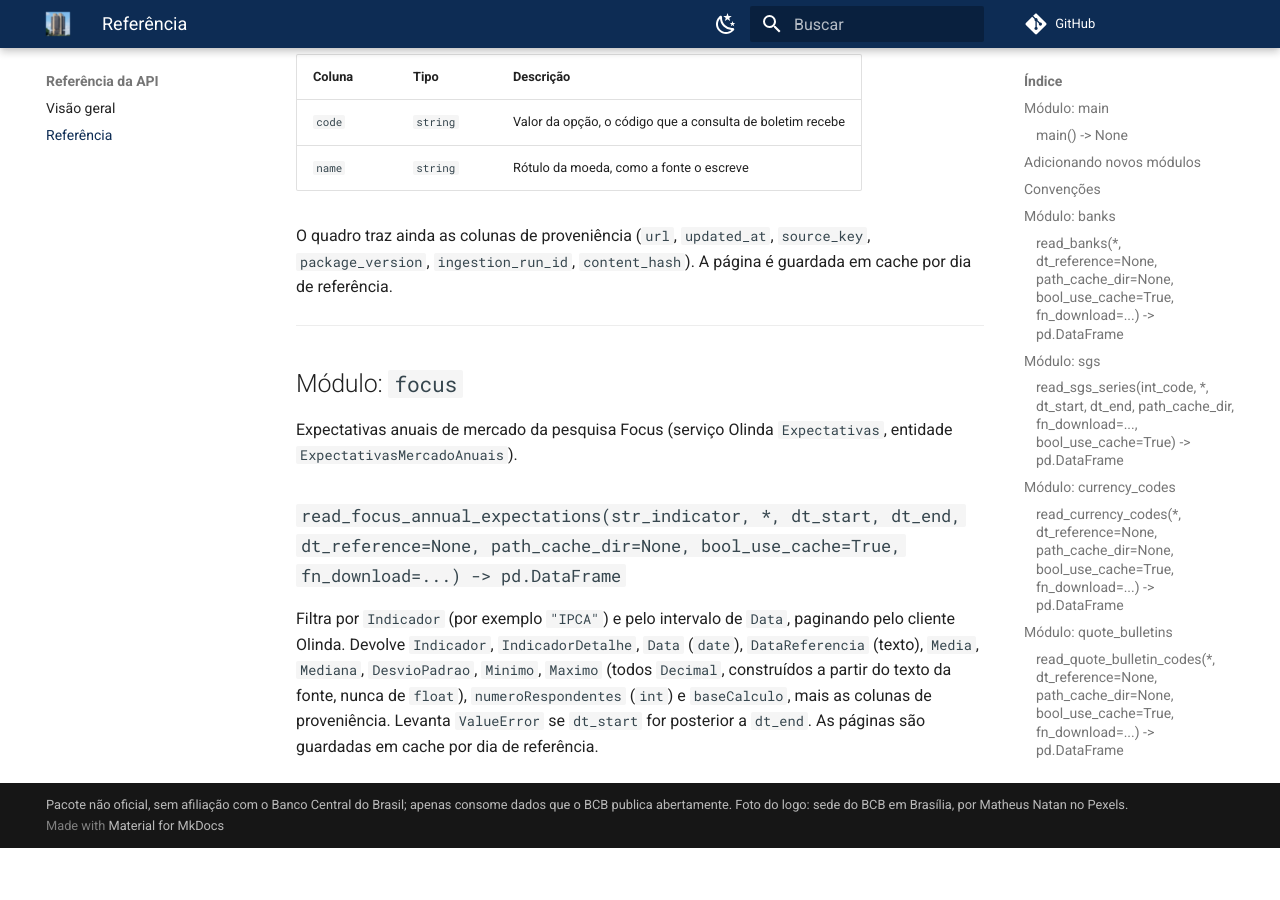
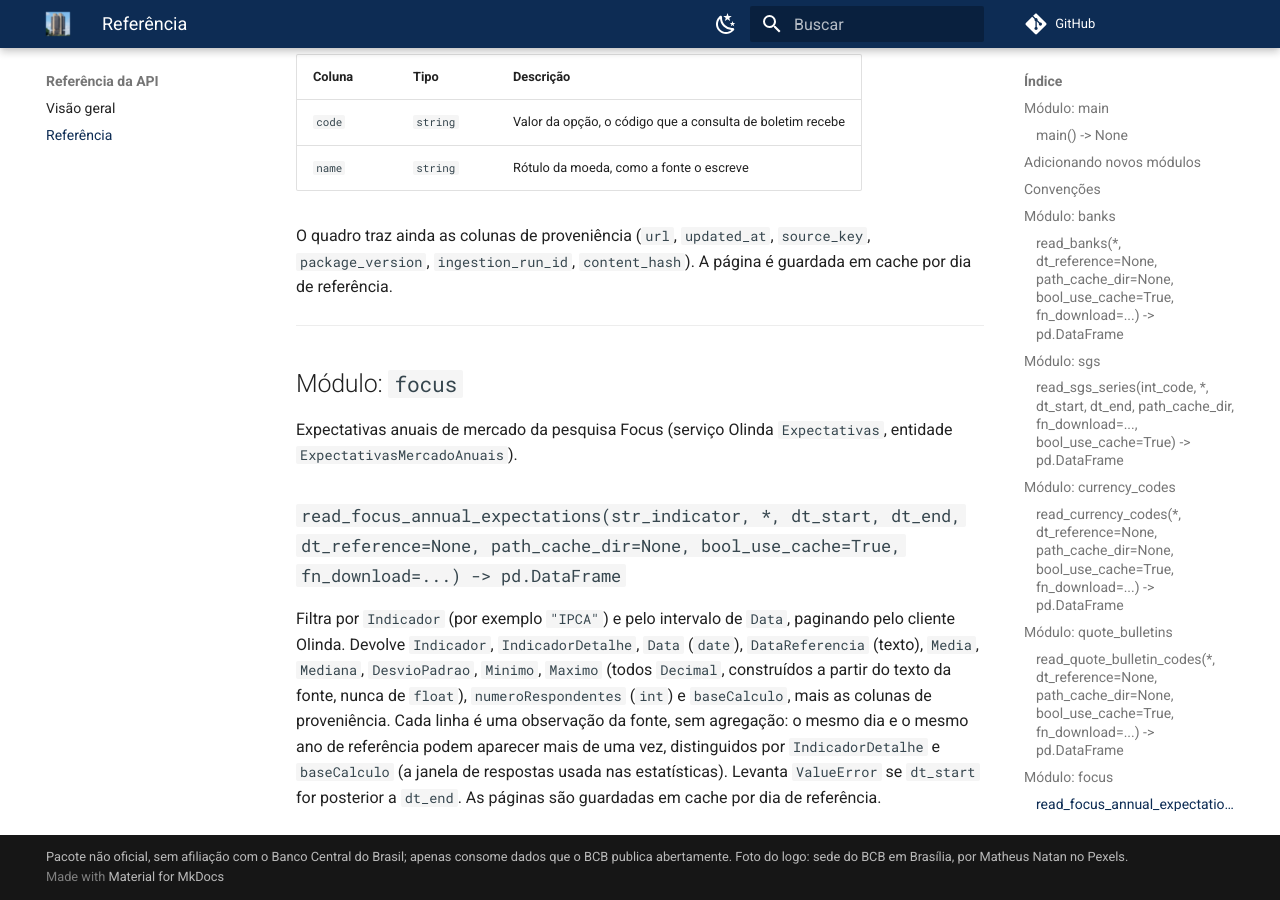
Before and after one commit to guilhermegor/opendata-bcb, an MkDocs documentation site: the page built from docs/api/reference.md, in a window 1280 px wide and 900 px high, scrolled down 3726 px. Built offline with MkDocs 1.6.1 and Material for MkDocs 9.7.7, drawn with Linux system fonts in a browser that asks for light colours; comment, search, counter and statistics services are not loaded; the version menu is left out; before the commit the page ends 4574 px from its top, so only the background shows below that; some of the changed text lies outside the part shown.

Commit message:
docs: state that Focus rows are not unique per day and year
The fixture holds two 2026-11-09 rows for reference year 2026 that
differ by baseCalculo. The reader returns source observations without
aggregation, so the docstring and the API reference now name the full
identity instead of claiming one row per day and year.

```diff
--- a/docs/api/reference.md
+++ b/docs/api/reference.md
@@ -144,5 +144,7 @@ Filtra por `Indicador` (por exemplo `"IPCA"`) e pelo intervalo de `Data`, pagina
 Olinda. Devolve `Indicador`, `IndicadorDetalhe`, `Data` (`date`), `DataReferencia` (texto),
 `Media`, `Mediana`, `DesvioPadrao`, `Minimo`, `Maximo` (todos `Decimal`, construídos a partir do
 texto da fonte, nunca de `float`), `numeroRespondentes` (`int`) e `baseCalculo`, mais as colunas de
-proveniência. Levanta `ValueError` se `dt_start` for posterior a `dt_end`. As páginas são
-guardadas em cache por dia de referência.
+proveniência. Cada linha é uma observação da fonte, sem agregação: o mesmo dia e o mesmo ano de
+referência podem aparecer mais de uma vez, distinguidos por `IndicadorDetalhe` e `baseCalculo`
+(a janela de respostas usada nas estatísticas). Levanta `ValueError` se `dt_start` for posterior
+a `dt_end`. As páginas são guardadas em cache por dia de referência.
```
Also changed, not shown: 1 other file.
